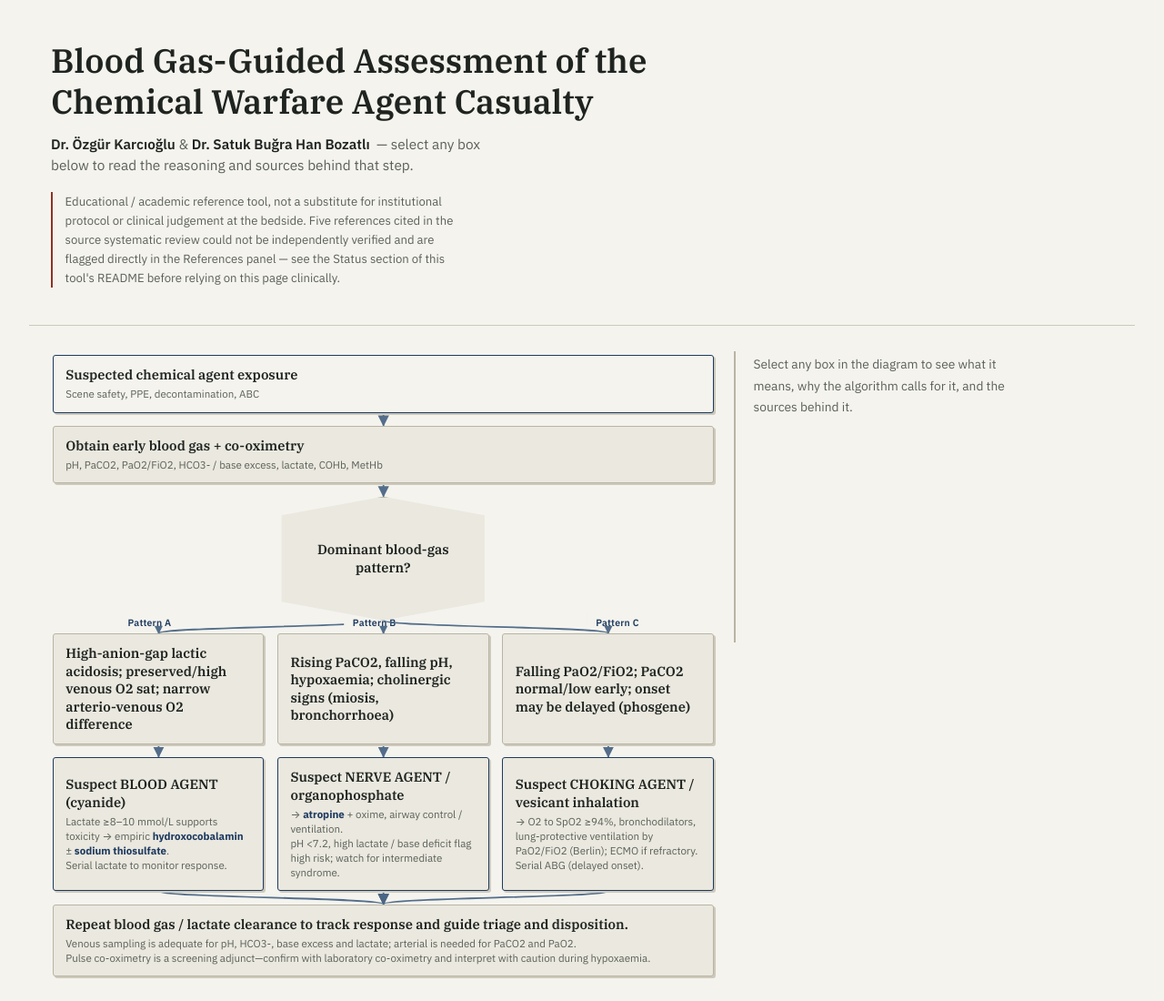
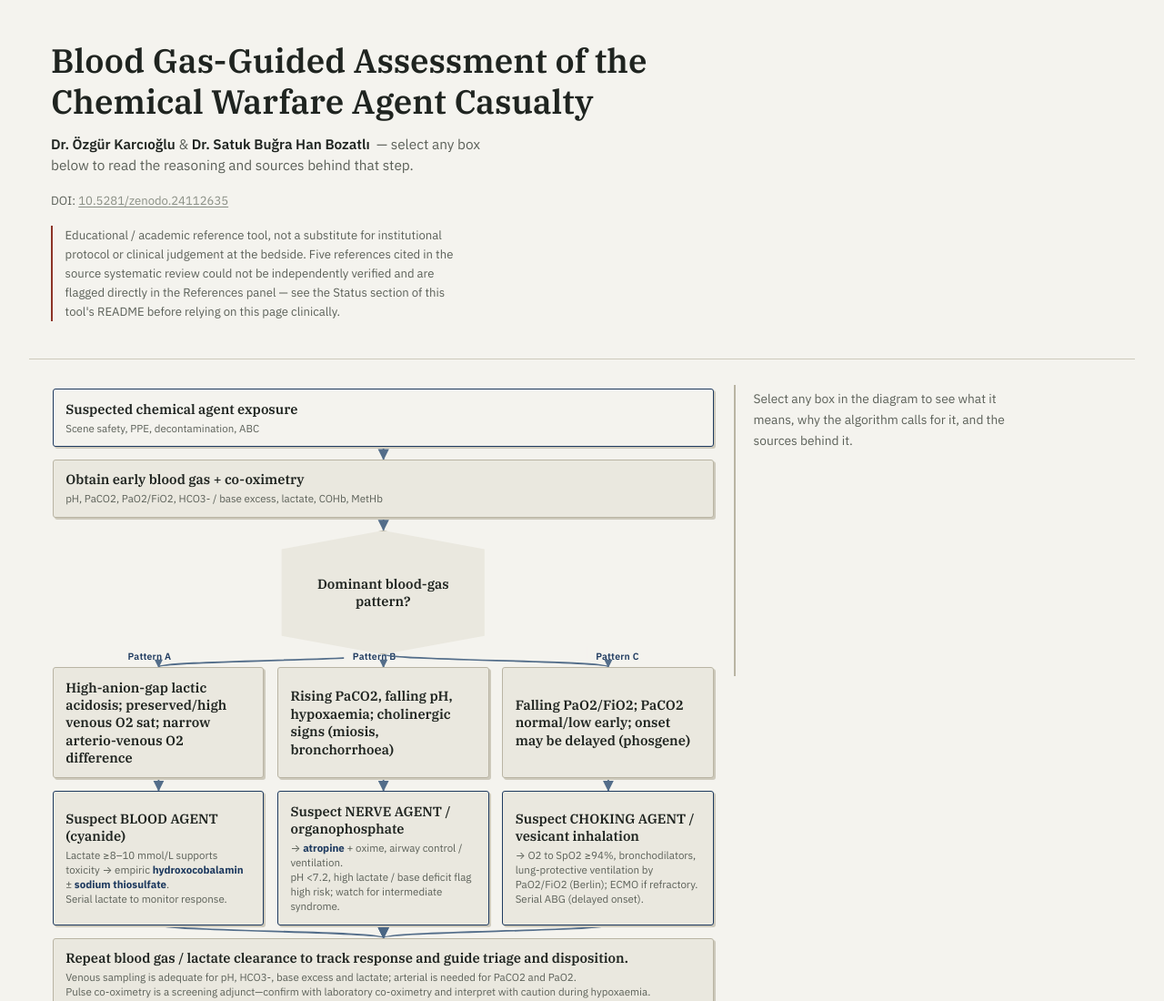
Before and after one commit to satbuhan/cwa-blood-gas-protocol, a plain HTML site: page index.html in a window 1280 px wide. Shown: the top 1100 px of the page at 91% size. Drawn offline with Linux system fonts and the light colour scheme; no server answers.

Commit message:
Show the Zenodo DOI in the masthead, next to the authors
Visible to anyone reading the live tool, not just people who open the
GitHub repo -- the README badge alone was easy to miss.

Co-Authored-By: Claude Sonnet 5 <noreply@anthropic.com>
Claude-Session: https://claude.ai/code/session_01J8ettcHb2V6QYVdxFW6xsz

```diff
--- a/assets/style.css
+++ b/assets/style.css
@@ -73,6 +73,19 @@ a { color: var(--accent); }
   margin: 0 0 1.1rem;
   max-width: 56ch;
 }
+
+.masthead__doi {
+  font-family: var(--font-sans);
+  font-size: 0.82rem;
+  color: var(--ink-soft);
+  margin: 0 0 1.1rem;
+}
+.masthead__doi a {
+  color: var(--ink-faint);
+  text-decoration: underline;
+  text-underline-offset: 2px;
+}
+.masthead__doi a:hover { color: var(--accent); }
 .masthead__byline strong { color: var(--ink); font-weight: 600; }
 .masthead__disclaimer {
   font-family: var(--font-sans);
--- a/index.html
+++ b/index.html
@@ -18,7 +18,8 @@
   <p class="masthead__byline">
     <strong>Dr. Özgür Karcıoğlu</strong> &amp; <strong>Dr. Satuk Buğra Han Bozatlı</strong>
     &nbsp;— select any box below to read the reasoning and sources behind that step.
-  </p>
+    <p class="masthead__doi">DOI: <a href="https://doi.org/10.5281/zenodo.24112635" target="_blank" rel="noopener">10.5281/zenodo.24112635</a></p>
+</p>
   <p class="masthead__disclaimer">
     Educational / academic reference tool, not a substitute for institutional protocol or
     clinical judgement at the bedside. Five references cited in the source systematic review
```
